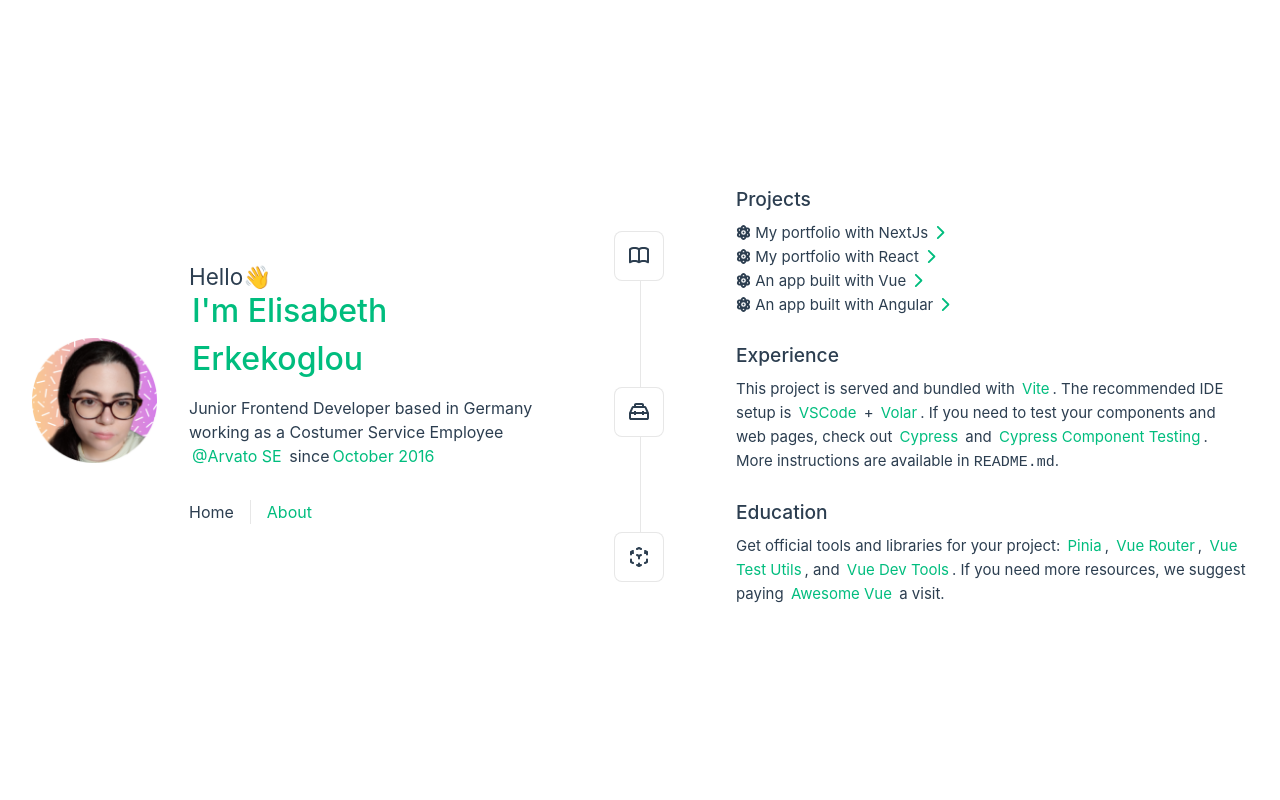
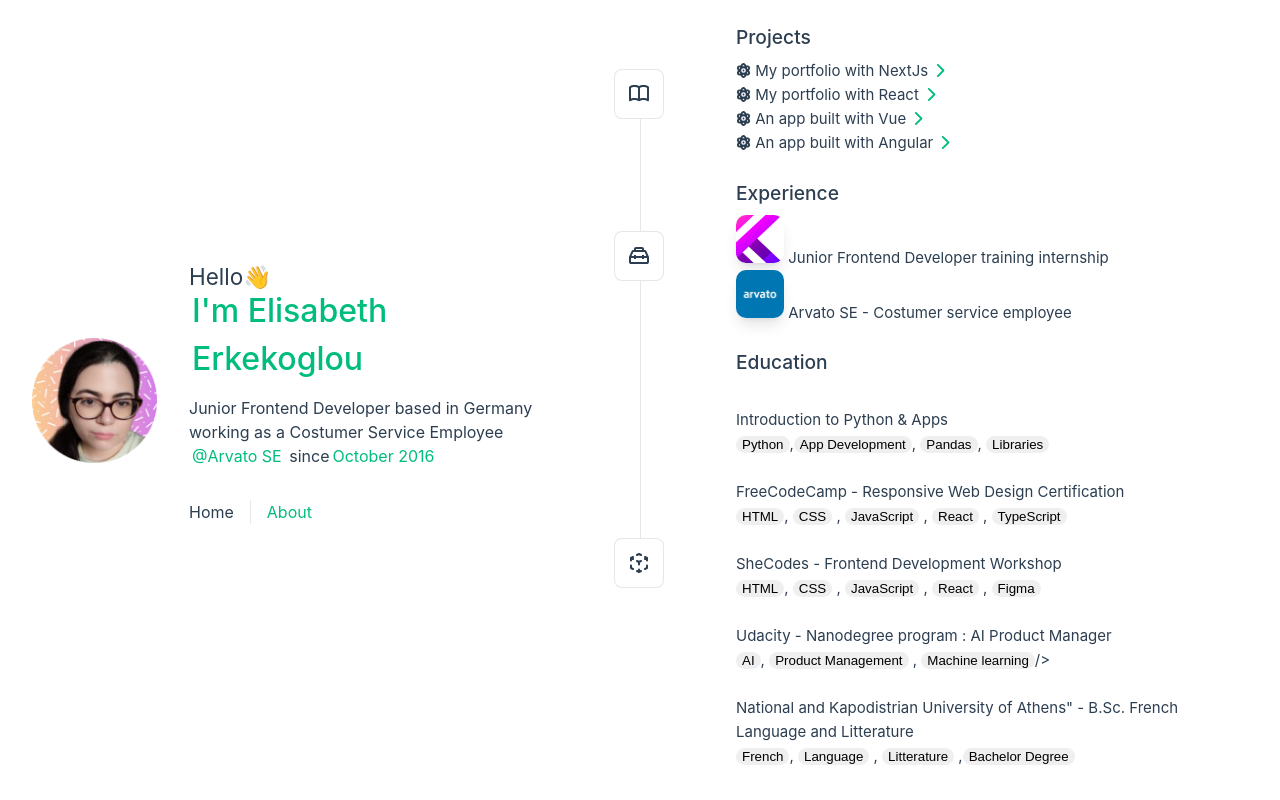
Before and after one commit to elic4vet/vue-portfolio, a Vue app: page / in a window 1280 px wide. Built offline with nearby package versions, Linux system fonts and the light colour scheme.

Commit message:
Update TheWelcome.vue

```diff
--- a/src/components/TheWelcome.vue
+++ b/src/components/TheWelcome.vue
@@ -4,6 +4,7 @@
 import ToolingIcon from './icons/IconTooling.vue'
 import EcosystemIcon from './icons/IconEcosystem.vue'
 import { FontAwesomeIcon } from '@fortawesome/vue-fontawesome'
+
 </script>
 
 <template>
@@ -33,17 +34,10 @@
       <ToolingIcon />
     </template>
     <template #heading>Experience</template>
-
-    This project is served and bundled with
-    <a href="https://vitejs.dev/guide/features.html" target="_blank" rel="noopener">Vite</a>. The
-    recommended IDE setup is
-    <a href="https://code.visualstudio.com/" target="_blank" rel="noopener">VSCode</a> +
-    <a href="https://github.com/johnsoncodehk/volar" target="_blank" rel="noopener">Volar</a>. If
-    you need to test your components and web pages, check out
-    <a href="https://www.cypress.io/" target="_blank" rel="noopener">Cypress</a> and
-    <a href="https://on.cypress.io/component" target="_blank" rel="noopener">Cypress Component Testing</a>.
-    <br />
-    More instructions are available in <code>README.md</code>.
+    <div class="experience">
+      <p> <img src="../assets/kreativstorm.png" class="logo"> Junior Frontend Developer training internship</p>
+      <p><img src="../assets/arvato.jpg" class="logo"> Arvato SE - Costumer service employee</p>
+    </div>
   </WelcomeItem>
 
   <WelcomeItem>
@@ -51,22 +45,69 @@
       <EcosystemIcon />
     </template>
     <template #heading>Education</template>
+    <div class="education">
 
-    Get official tools and libraries for your project:
-    <a href="https://pinia.vuejs.org/" target="_blank" rel="noopener">Pinia</a>,
-    <a href="https://router.vuejs.org/" target="_blank" rel="noopener">Vue Router</a>,
-    <a href="https://test-utils.vuejs.org/" target="_blank" rel="noopener">Vue Test Utils</a>, and
-    <a href="https://github.com/vuejs/devtools" target="_blank" rel="noopener">Vue Dev Tools</a>. If
-    you need more resources, we suggest paying
-    <a href="https://github.com/vuejs/awesome-vue" target="_blank" rel="noopener">Awesome Vue</a>
-    a visit.
+      <div><a src="../assets/codefirstgirlslogo.png"></a>
+        <p> Introduction to Python & Apps</p>
+        <p class="tags"> <button> Python </button>,<button> App Development </button>, <button> Pandas </button>,
+          <button>
+            Libraries
+          </button>
+        </p>
+      </div>
+
+      <div>
+        <a src="../assets/freecodecamplogo.png"></a>
+        <p> FreeCodeCamp - Responsive Web Design Certification </p>
+        <p class="tags"> <button>HTML </button>, <button> CSS </button> , <button> JavaScript</button> , <button>
+            React</button> , <button> TypeScript</button></p>
+      </div>
+
+      <a src="../assets/shecodeslogo.png"></a>
+      <p> SheCodes - Frontend Development Workshop </p>
+      <p class="tags"><button>HTML</button>, <button> CSS</button> , <button> JavaScript</button> , <button>
+          React</button> ,
+        <button>Figma</button>
+      </p>
+
+      <a src="../udacitylogo.png"></a>
+      <p> Udacity - Nanodegree program : AI Product Manager </p>
+      <p class="tags"><button> AI</button>, <button> Product Management</button> , <button> Machine learning</button>/>
+      </p>
+
+      <a src="../ekpalogo.jpg"></a>
+      <p> National and Kapodistrian University of Athens" - B.Sc. French Language and Litterature </p>
+      <p class="tags"><button> French</button>, <button> Language</button> , <button>
+          Litterature</button> ,<button> Bachelor Degree</button></p>
+    </div>
   </WelcomeItem>
 </template>
 
 <style>
+button {
+  border-radius: 20px;
+  border: none;
+}
+
+.experience {
+  display: flex;
+  flex-direction: column;
+  align-items: start;
+  justify-content: flex-start;
+}
+
 #project_list {
   list-style: none;
   padding: 0;
 }
 
+.logo {
+  width: 3rem;
+  height: 3rem;
+  border-radius: 10px;
+  object-fit: cover;
+  --tw-shadow: 0 10px 15px -3px rgb(0 0 0 / 0.1), 0 4px 6px -4px rgb(0 0 0 / 0.1);
+  --tw-shadow-colored: 0 10px 15px -3px var(--tw-shadow-color), 0 4px 6px -4px var(--tw-shadow-color);
+  box-shadow: var(--tw-ring-offset-shadow, 0 0 #0000), var(--tw-ring-shadow, 0 0 #0000), var(--tw-shadow);
+}
 </style>
```
